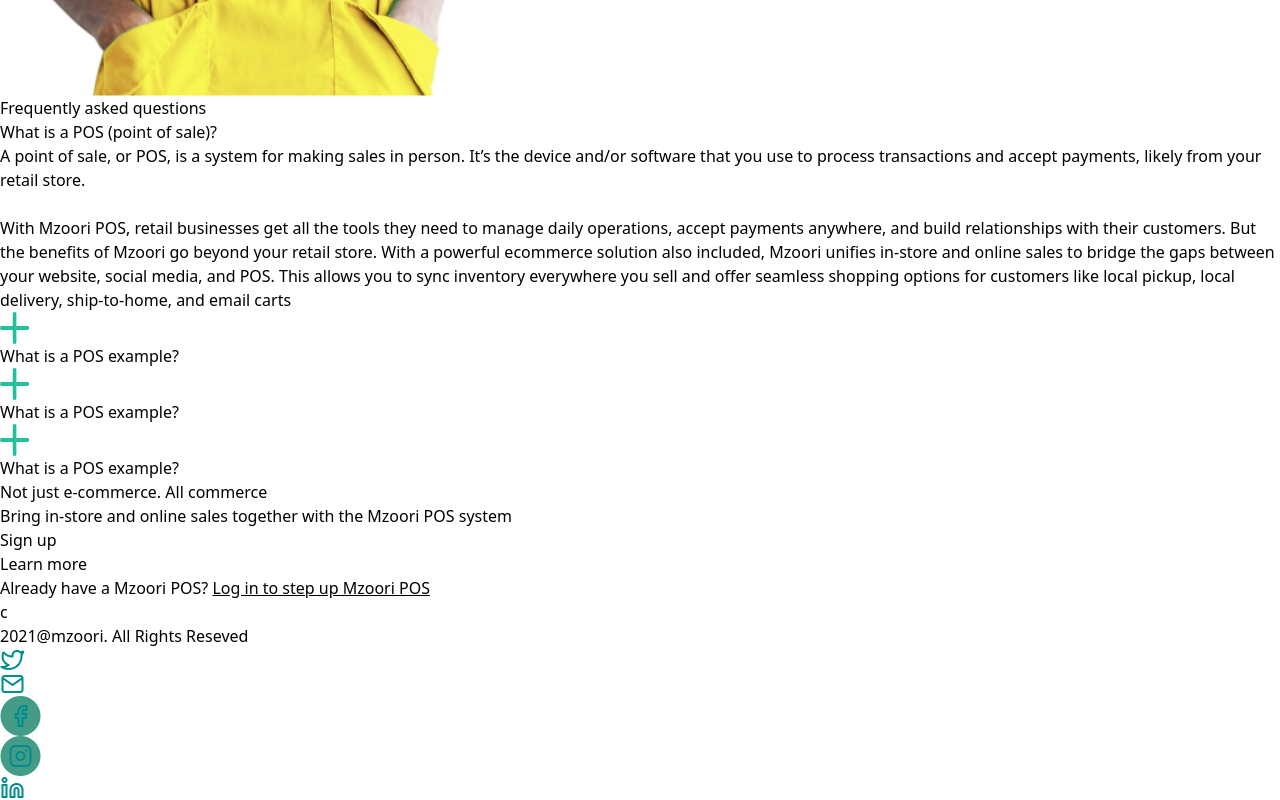
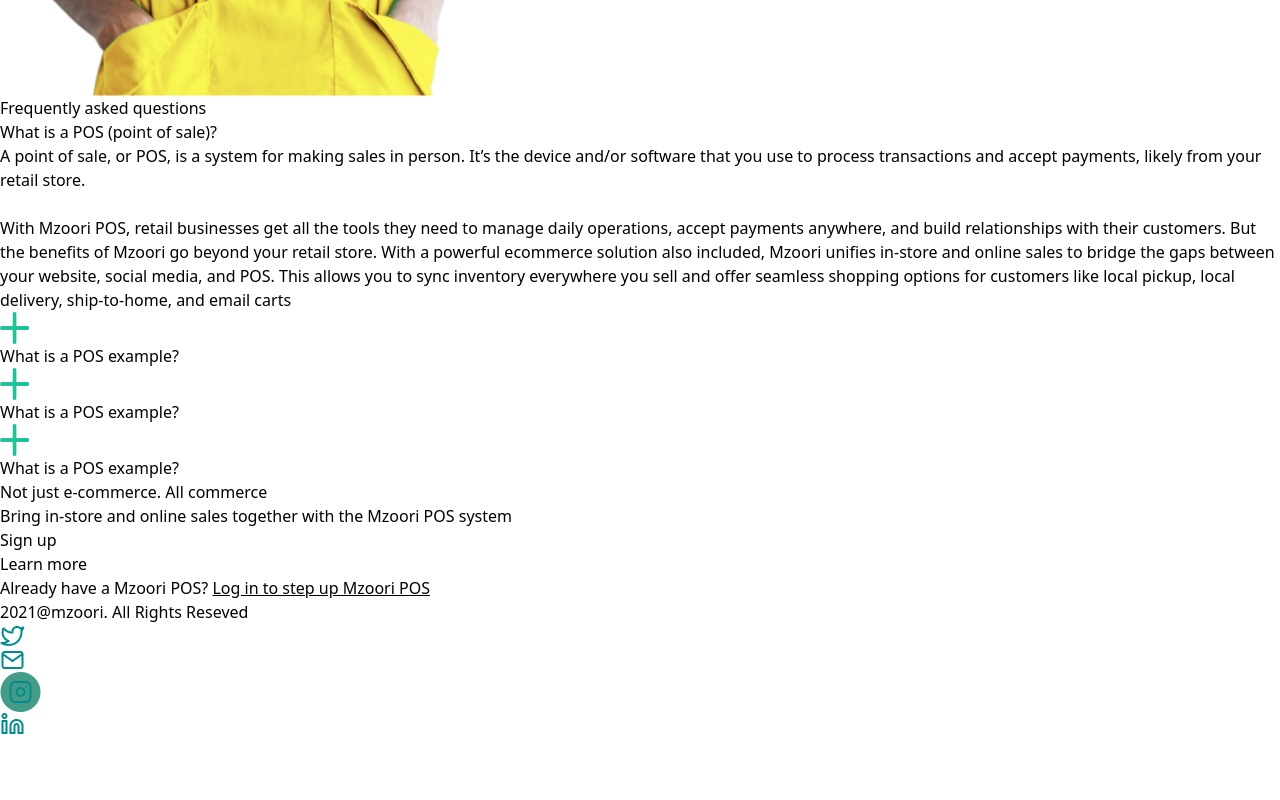
Before and after one commit to WaMungai/LandingPage, a React (Vite) app: page / in a window 1280 px wide. Shown: the part 7021-7821 px from the top of the page. After the commit the page ends 7757 px from the top, so only its background shows below. Built offline with nearby package versions, Linux system fonts and the light colour scheme.

Commit message:
Refactor footer  section

```diff
--- a/src/components/Footer.jsx
+++ b/src/components/Footer.jsx
@@ -4,9 +4,8 @@
 function Footer() {
   return (
     <>
-      <div>
-        <div>
-          <div className="flex-col overflow-hidden self-stretch relative flex min-h-[1024px] w-full pt-36 pb-60 px-20 max-md:max-w-full max-md:px-5 max-md:py-24 bg-teal-500">
+      <div className="">
+        <div className="flex-col overflow-hidden self-stretch relative flex min-h-[657px] w-full max-md:max-w-full max-md:px-5 max-md:py-24 bg-teal-500">
           <div className="relative items-center self-center flex mb-0 w-[740px] max-w-full flex-col max-md:mb-2.5 border-b-0">
             <div className="bg-slate-500 bg-opacity-0 self-center w-[147px] h-px mt-8"></div>
             <div className="text-white text-center text-7xl font-bold leading-[77px] tracking-tighter self-stretch mt-8 max-md:max-w-full max-md:text-4xl">
@@ -27,47 +26,53 @@
               </div>
             </div>
             <div className="text-white text-center text-sm leading-9 self-center max-w-[702px] mt-8 max-md:max-w-full">
-                Already have a Mzoori POS? <span style={{ textDecoration: 'underline' }}>Log in to step up Mzoori POS</span>
-              </div>
-              <div className="items-start self-center flex w-full justify-between gap-5 mt-32 max-md:max-w-full max-md:flex-wrap max-md:mt-10">
-                    <div className="self-center flex items-start gap-2 my-auto">
-                      <div className="text-white text-right text-sm font-bold leading-7 tracking-tighter self-stretch whitespace-nowrap stroke-[1px] pl-1 pr-1 py-1 rounded-[50%]">
-                        c
-                      </div>
-                      <div className="text-white text-sm font-bold leading-7 tracking-tighter">
-                        2021@mzoori. All Rights Reseved
+              Already have a Mzoori POS?{" "}
+              <span style={{ textDecoration: "underline" }}>
+                Log in to step up Mzoori POS
+              </span>
             </div>
           </div>
-                    <div className="justify-between items-start self-stretch flex w-[296px] max-w-full gap-5 max-md:justify-center">
+          <div className="flex justify-center pt-16">
+            <div className="flex justify-between">
+              <div className="FooterText__Left">
+                {" "}
+                <h1 className="text-white text-sm font-bold leading-7 tracking-tighter">
+                  2021@mzoori. All Rights Reseved
+                </h1>
+              </div>
+
+              <div className="FooterText__Right">
+                <div className="inline-flex space-x-5">
                   <img
                     loading="lazy"
                     src={IMAGES.image5}
                     alt={"logo"}
-                        className="aspect-square object-contain object-center w-full overflow-hidden flex-1"
+                    className="w-5 h-5 aspect-square object-contain object-center overflow-hidden flex-1"
                   />
+
                   <img
                     loading="lazy"
                     src={IMAGES.image6}
                     alt={"logo"}
-                        className="aspect-square object-contain object-center w-full overflow-hidden flex-1"
+                    className="w-5 h-5 aspect-square object-contain object-center  overflow-hidden flex-1"
                   />
-                      <img
+                  {/* <img
                     loading="lazy"
                     src={IMAGES.image7}
                     alt={"logo"}
                     className="aspect-square object-contain object-center w-full overflow-hidden flex-1"
-                      />
+                  /> */}
                   <img
                     loading="lazy"
                     src={IMAGES.image8}
                     alt={"logo"}
-                        className="aspect-square object-contain object-center w-full overflow-hidden flex-1"
+                    className="aspect-square object-contain object-center w-5 h-5 overflow-hidden flex-1"
                   />
                   <img
                     loading="lazy"
                     src={IMAGES.image9}
                     alt={"logo"}
-                        className="aspect-square object-contain object-center w-full overflow-hidden flex-1"
+                    className="aspect-square object-contain object-center w-5 h-5 overflow-hidden flex-1"
                   />
                 </div>
               </div>
```
Lines whose indentation alone changed are shown as unchanged.
